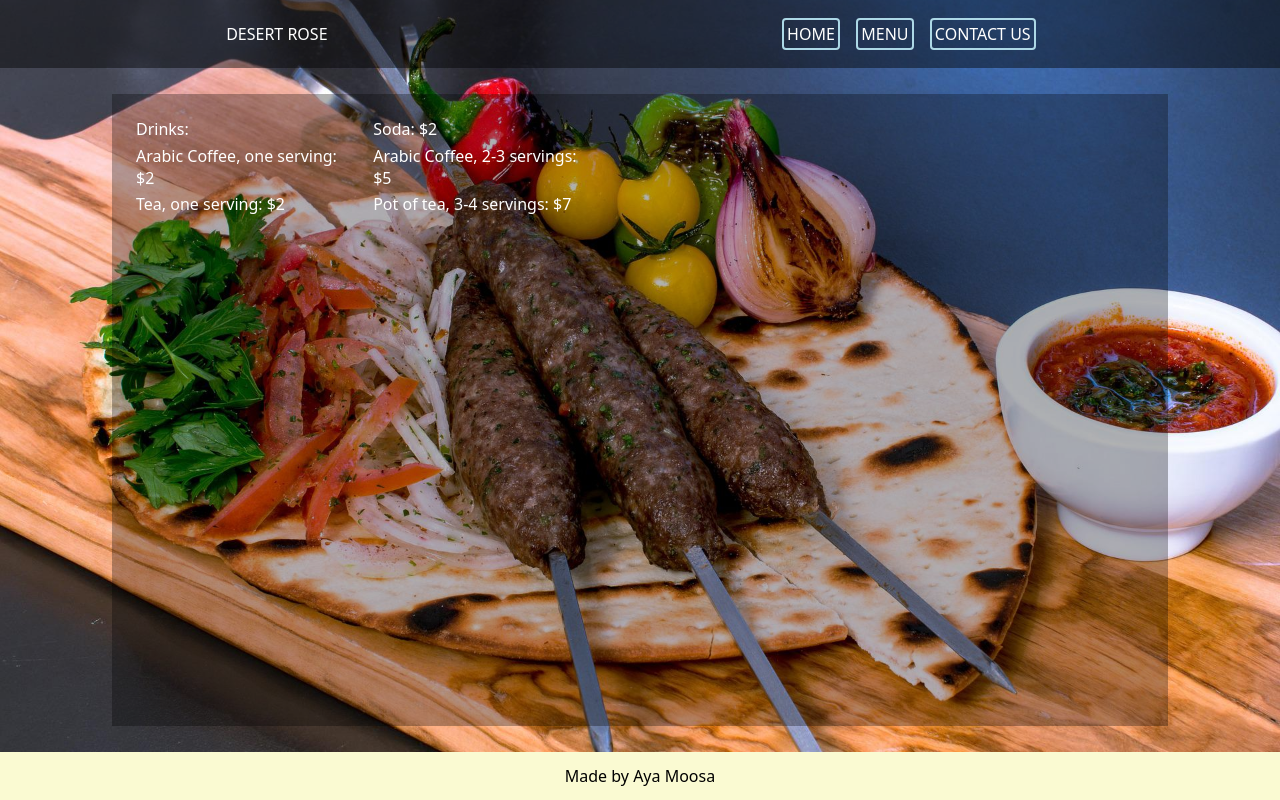
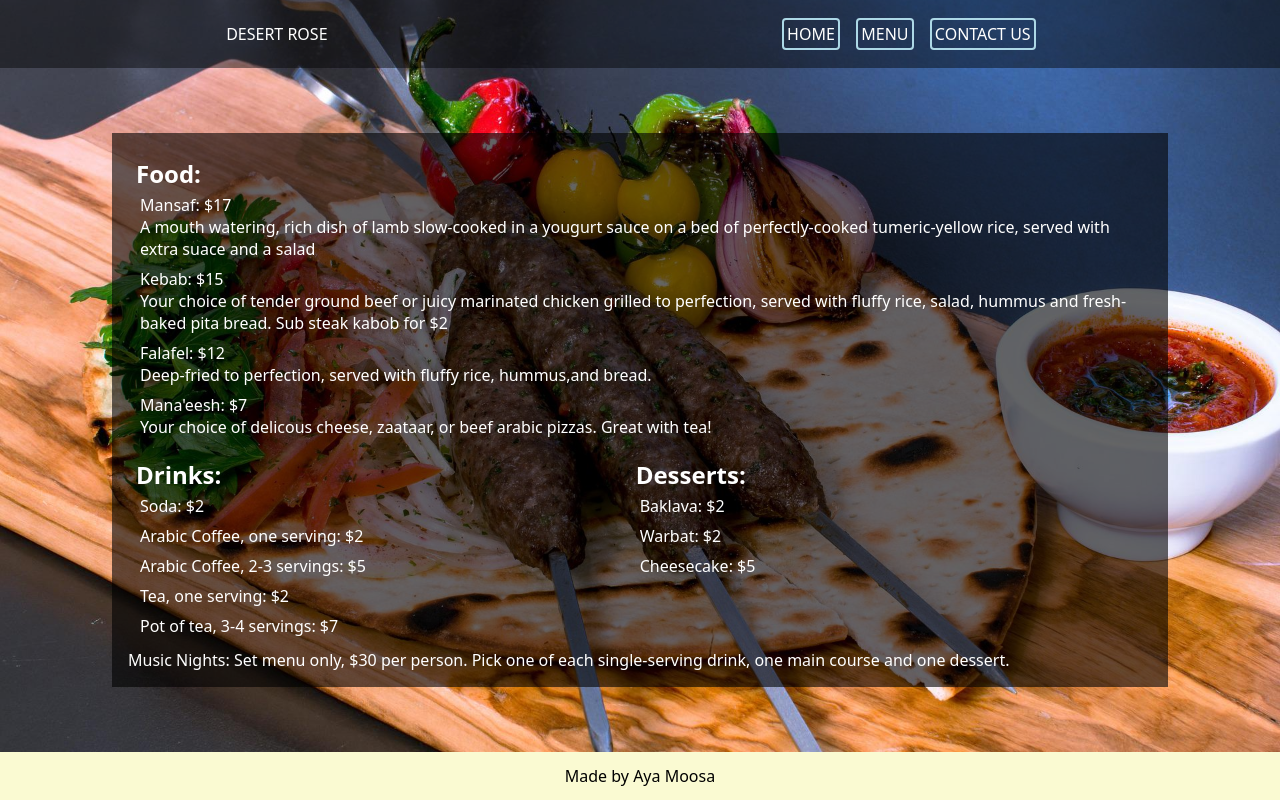
Before and after one commit to Hiya-its-Aya/restaurant-page, a website built with webpack: page dist/index.html in a window 1280 px wide. Both pictures are taken after a click on the item "MENU". Built offline with nearby package versions, Linux system fonts and the light colour scheme.

Commit message:
kinda ugly but done

```diff
--- a/src/index.js
+++ b/src/index.js
@@ -78,6 +78,11 @@
             mainCon.style = "display: flex"
 
             mainCon.append(title, para1, hours, para2, menuBtn);
+            menuBtn.addEventListener("click", () => {
+                clearCon();
+                menu.makeMenu();
+
+            })
         }
 
         return{info, makeHome}
@@ -93,8 +98,26 @@
 
             return {type, item, price, discription}
         }
-
         const makeMenu = () => {
+            const mansaf = Menu("Food", "Mansaf", 17, "A mouth watering, rich dish of lamb slow-cooked in a yougurt sauce on a bed of perfectly-cooked tumeric-yellow rice, served with extra suace and a salad")
+            const kebab = Menu("Food","Kebab", 15, "Your choice of tender ground beef or juicy marinated chicken grilled to perfection, served with fluffy rice, salad, hummus and fresh-baked pita bread. Sub steak kabob for $2")
+            const falafel = Menu("Food", "Falafel", 12, "Deep-fried to perfection, served with fluffy rice, hummus,and bread.")
+            const manaeesh = Menu("Food", "Mana'eesh", 7, "Your choice of delicous cheese, zaataar, or beef arabic pizzas. Great with tea!")
+            const foodArray = [mansaf, kebab, falafel, manaeesh];
+            const food = document.createElement('div')
+            food.className ="food-div";
+            food.textContent = "Food:"
+            mainCon.appendChild(food);
+            for (let i = 0; i < foodArray.length; i++){
+                const items = document.createElement('div');
+                const disc = document.createElement('div')
+                items.className = "food-item";
+                items.textContent = foodArray[i].item + ": $" + foodArray[i].price;
+                disc.textContent = foodArray[i].discription;
+                items.appendChild(disc);
+                food.appendChild(items);
+            };
+            //make drinks
             const soda = Menu("Drink", "Soda", 2, null);
             const arabCof = Menu('Drink', "Arabic Coffee, one serving", 2, null);
             const arabCofLg = Menu("Drink", "Arabic Coffee, 2-3 servings", 5, null);
@@ -102,32 +125,65 @@
             const teaLrg = Menu("Drink", "Pot of tea, 3-4 servings", 7, null);
             const drinkArray = [soda, arabCof, arabCofLg, teaSml, teaLrg];
             const drinks = document.createElement('div');
-            mainCon.style = "display: grid; grid-template-columns:repeat(auto-fill, minmax(350px, 1fr)); grid-template-rows:repeat(auto-fill, minmax(350px, 1fr)); align-items:unset "
-            drinks.style = "display: grid; grid-template-columns:repeat(2, 1fr); gap: 5%; ";
+            // mainCon.style = "display: grid; grid-template-columns:repeat(auto-fill, minmax(350px, .5fr)); grid-template-rows:repeat(auto-fill, minmax(350px, .5fr)); align-items:unset "
             drinks.textContent = "Drinks:"
             drinks.className = 'drink-div';
             mainCon.appendChild(drinks);
-                for (let i = 0; i < drinkArray.length; i++){
+            for (let i = 0; i < drinkArray.length; i++){
                     const items = document.createElement('div');
                     items.className = "drink-item";
                     items.textContent = drinkArray[i].item + ": $" + drinkArray[i].price;
                     drinks.appendChild(items);
-                }
-                drinks.style = "display: grid; grid-template-columns:repeat(2, 1fr); gap: 5%; align-items:unset ";
-            const mansaf = Menu("Food", "Mansaf", 17, "A mouth watering, rich dish of lamb slow-cooked in a yougurt sauce on a bed of perfectly-cooked tumeric-yellow rice, served with extra suace and a salad")
-            const kebab = Menu("Food","Kebab", 15, "Your choice of tender ground beef or juicy marinated chicken grilled to perfection, served with fluffy rice, salad, hummus and fresh-baked pita bread. Steak kabob add $2")
-            const falafel = Menu("Food", "Falafel", 12, "Deep-fried to perfection, served with fluffy rice, hummus, ")
-            const manaeesh = Menu("Food", "Mana'eesh", 7)
-            // const foodArray
+                };
+
+            //make desserts
+            const baklava = Menu("Dessert", "Baklava", 2, null);
+            const warbat = Menu("Dessert", "Warbat", 2, null);
+            const cheesecake = Menu("Dessert", "Cheesecake", 5, null)
+            const dessertArray = [baklava, warbat,cheesecake];
+            const desserts = document.createElement('div');
+            desserts.textContent = "Desserts:";
+            desserts.className = 'dessert-div';
+            mainCon.appendChild(desserts);
+            for (let i = 0; i < dessertArray.length; i++){
+                    const items = document.createElement('div');
+                    items.className = "dessert-item";
+                    items.textContent = dessertArray[i].item + ": $" + dessertArray[i].price;
+                    desserts.appendChild(items);
+                };
+            const setMenu = document.createElement("div")
+            setMenu.className = "set-menu-text";
+            setMenu.textContent = "Music Nights: Set menu only, $30 per person. Pick one of each single-serving drink, one main course and one dessert.";
+            mainCon.append(setMenu);
+            mainCon.style = "display: grid; align-items: unset";
         }
         return{Menu, makeMenu}
     }
 
     //make contact
+    const contactPage = () =>{
+        const info = {
+            address: "123 Riptide Way, Los Angeles, CA 90054",
+            phone: "(310) 222-2222",
+            owner: "Abdul Haleem Hafiz",
+            manager: "Nancy Ajram",
+            email: "desertrose@notmail.com"
+        };
+        const makeContact = () => {
+           const information = document.createElement('p');
+           information.className = "contact-info";
+           information.innerHTML = "Owner: " + info.owner + "<br> Manager: " +info.manager + "<br> Email: " + info.email + "<br> Phone: " + info.phone + "<br> Address: " + info.address;
+           mainCon.appendChild(information);
+        };
+        return {info, makeContact}
+    }
+
     //add event listener to li
 
     const home = homePage();
     const menu = menuPage();
+    const contact = contactPage();
+
     home.makeHome();
 
     homeItem.addEventListener("click", () => {
@@ -140,4 +196,9 @@
         menu.makeMenu();
     })
 
+    contactItem.addEventListener('click', ()=>{
+        clearCon();
+        contact.makeContact();
+    })
+
 })();
--- a/src/style.css
+++ b/src/style.css
@@ -20,7 +20,6 @@ body{
     justify-content: space-between;
     flex-direction: column;
     align-items: center;
-
 }
 header{
     display: flex;
@@ -42,22 +41,21 @@ li{
     border-radius: 4px;
 }
 li:hover{
-    border: 2px solid rgb(255, 249, 249);
+    border: 2px solid black;
     border-radius: 4px;
 }
 
 
 #container{
-    background-color: rgba(0, 0, 0, 0.3);
+    background-color: rgba(0, 0, 0, 0.6);
     padding: 1rem;
     display: flex;
     flex-direction: column;
     align-items: center;
     width: 80%;
-    height: 75%;
+    height: max-content;
+}
 
-
-}
 
 footer{
     justify-content: flex-end;
@@ -81,18 +79,58 @@ ul{
 p{
     font-weight: 600;
     text-align: center;
+    line-height: 1.5rem;
 }
 h3{
     text-align: center
 }
 
+button{
+    background-color: lightblue;
+    width: 4.5rem;
+    height: 3rem;
+    font-size: 1rem;
+    border-radius: .5rem;
+    border: 1px solid white;
+}
+
+button:hover{
+    background-color: lightskyblue;
+}
+
 /* -------------MENU---------------- */
+.food-div,
+.drink-div,
+.dessert-div{
+    padding: .5rem;
+    align-items: unset;
+    font-size: 1.5rem;
+    font-weight: 700;
+}
+
+.drink-div > div,
+.food-div > div,
+.dessert-div > div{
+    padding: .25rem;
+    font-weight: 500;
+    font-size: 1rem;
+}
 
 .drink-div{
-    /* background-color: rgba(255, 255, 255, 0.603); */
-    /* color: black; */
-    padding: .5rem;
-    align-items: unset;
-    width: max-content;
-    height: max-content;
+    grid-row:2/3;
+    grid-column:1/2;
 }
+.dessert-div{
+    grid-row:2/3;
+    grid-column: 2/3 ;
+}
+
+.food-div{
+    grid-row:1/2;
+    grid-column: 1/3;
+}
+.set-menu-text{
+    grid-column: 1/3;
+}
+
+/* -----------Contact------------- */
```
Also changed, not shown: dist/main.js.
